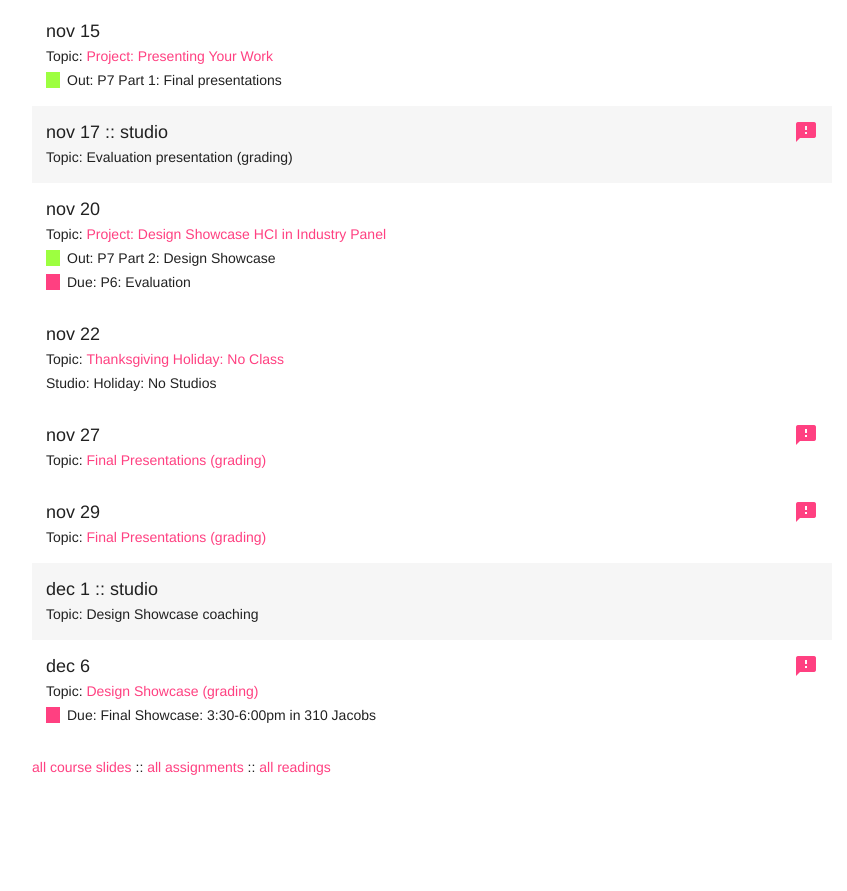
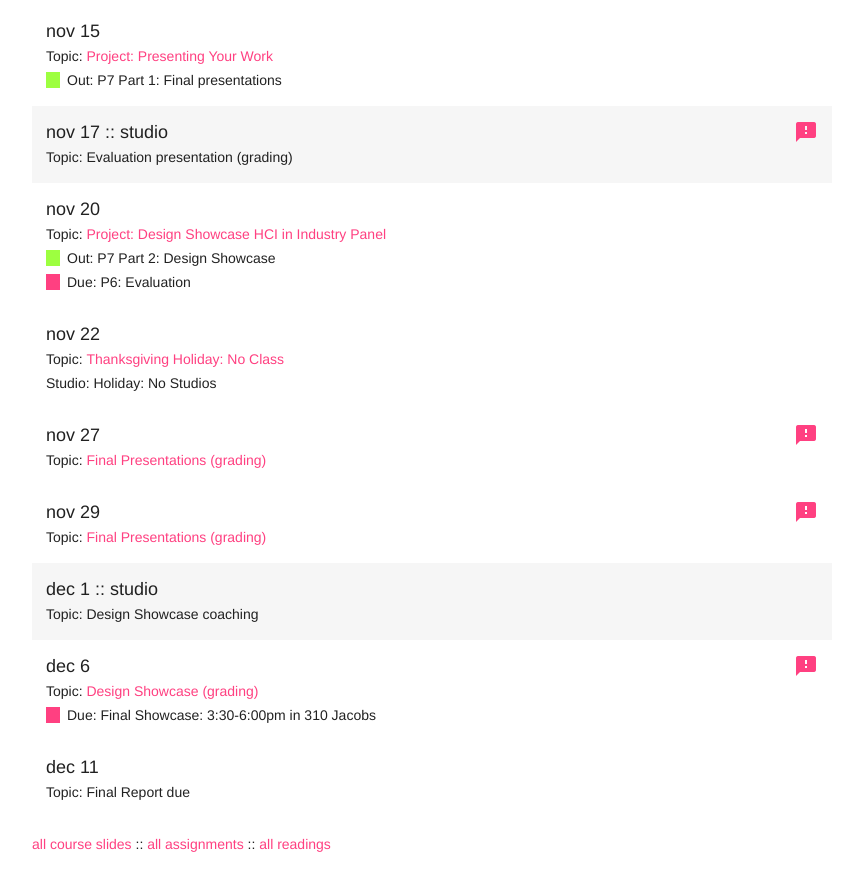
Before and after one commit to cs160-berkeley/website, a Jekyll site: the page built from schedule.md, in a window 1280 px wide and 900 px high, scrolled down 3401 px. Shown: the top 891 px of the window, without its empty margins (208-1055 px from the left). Built offline with Jekyll 4.4.1, drawn with Linux system fonts in a browser that asks for light colours; before the commit the page ends 4224 px from its top, so only the background shows below that.

Commit message:
final date

```diff
--- a/_data/CS160Schedule.csv
+++ b/_data/CS160Schedule.csv
@@ -190,3 +190,4 @@ Demo routine",,,,https://drive.google.com/open?id=0Bw5c_JsRiheEaEdVMWJ0cXJ6X00,
 15S,1-Dec,Design Showcase coaching,Design Showcase coaching,,,T,,,,,,,
 , ,, ,,,,, ,,,,,
 16,6-Dec,Design Showcase (grading),P7: Part2: Design Showcase,,T,,https://drive.google.com/open?id=0Bw5c_JsRiheEaEdVMWJ0cXJ6X00, ,,Final Showcase: 3:30-6:00pm in 310 Jacobs,,,
+17,11-Dec,Final Report due,,,,,,,,,,,
--- a/_data/schedule.yaml
+++ b/_data/schedule.yaml
@@ -408,3 +408,6 @@
   Required: T
   Slides: https://drive.google.com/open?id=0Bw5c_JsRiheEaEdVMWJ0cXJ6X00
   Due: 'Final Showcase: 3:30-6:00pm in 310 Jacobs'
+- Class: '17'
+  Date: 2017 Dec 11
+  WebsiteLabel: Final Report due
```
